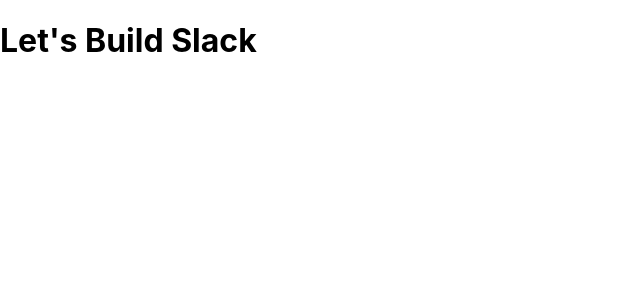
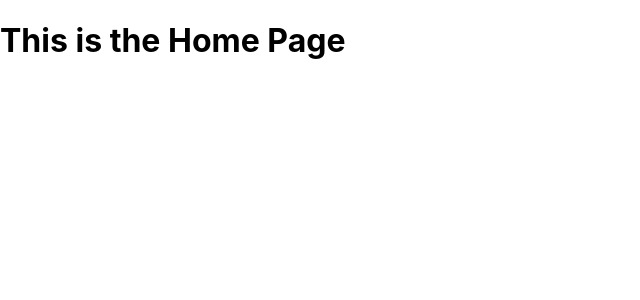
Before and after one commit to over40dev/Portfolio-React-Clone-Slack, a React (Create React App) app: page / in a window 1280 px wide. Shown: the top 300 px of the page, without its empty margins (0-640 px from the left). Built offline with nearby package versions, Linux system fonts and the light colour scheme.

Commit message:
Add React Router
Signed-off-by: Cogentx <code@cogentx.com>

```diff
--- a/package.json
+++ b/package.json
@@ -10,6 +10,7 @@
     "react": "^17.0.2",
     "react-dom": "^17.0.2",
     "react-redux": "^7.2.4",
+    "react-router-dom": "^5.2.0",
     "react-scripts": "4.0.3"
   },
   "scripts": {
--- a/src/App.js
+++ b/src/App.js
@@ -1,10 +1,24 @@
 import React from 'react';
+import {
+  BrowserRouter as Router,
+  Switch,
+  Route,
+  Link
+} from "react-router-dom";
 import './App.css';
 
 function App() {
   return (
     <div className="app">
-      <h1>Let's Build Slack</h1>
+      <Router>
+      <>
+        <Switch>
+          <Route path="/" exact>
+           <h1>This is the Home Page</h1>
+          </Route>
+        </Switch>
+      </>
+    </Router>
     </div>
   );
 }
```
Also changed, not shown: 1 other file (tests, documents, lock files or other folders).
